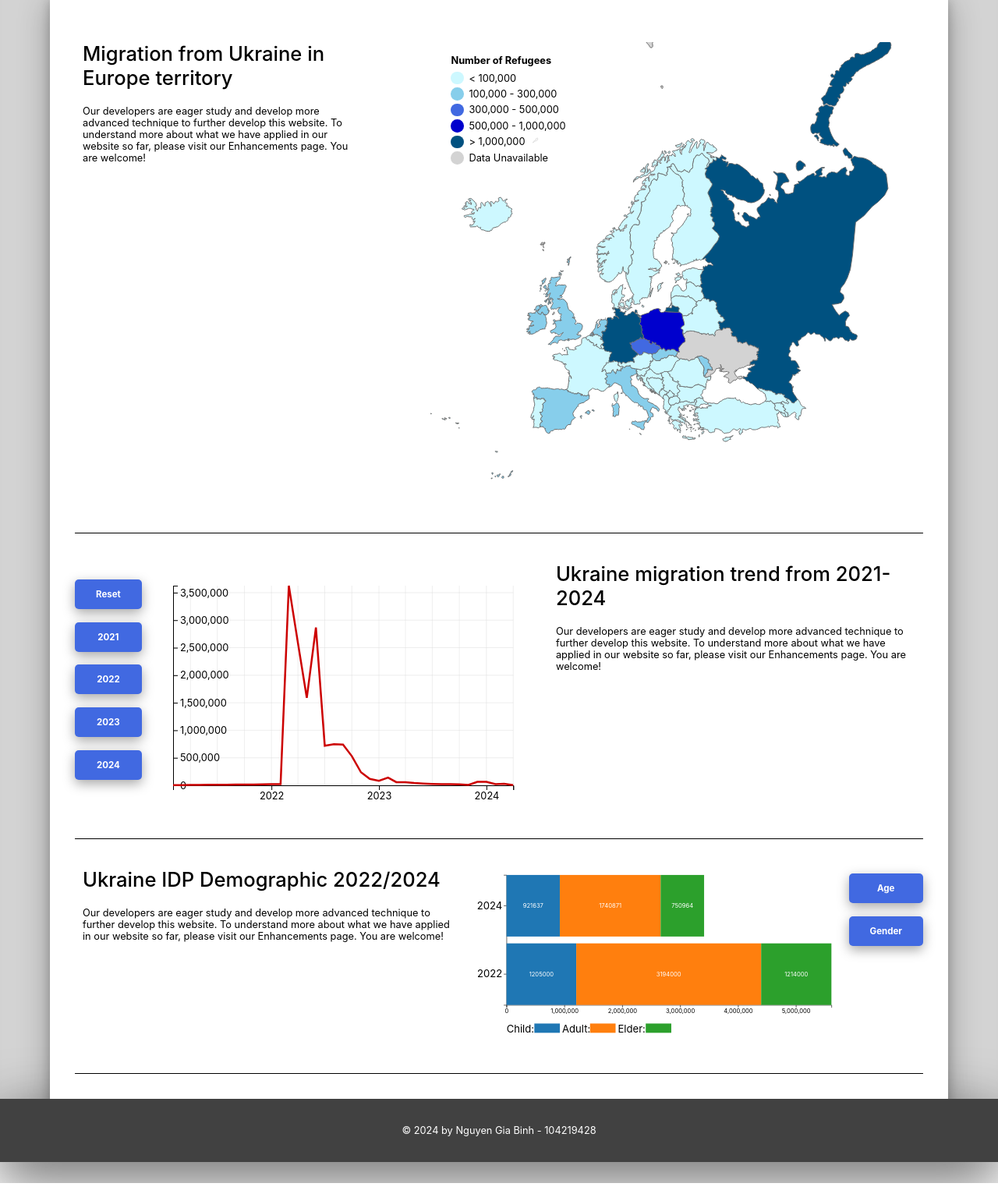
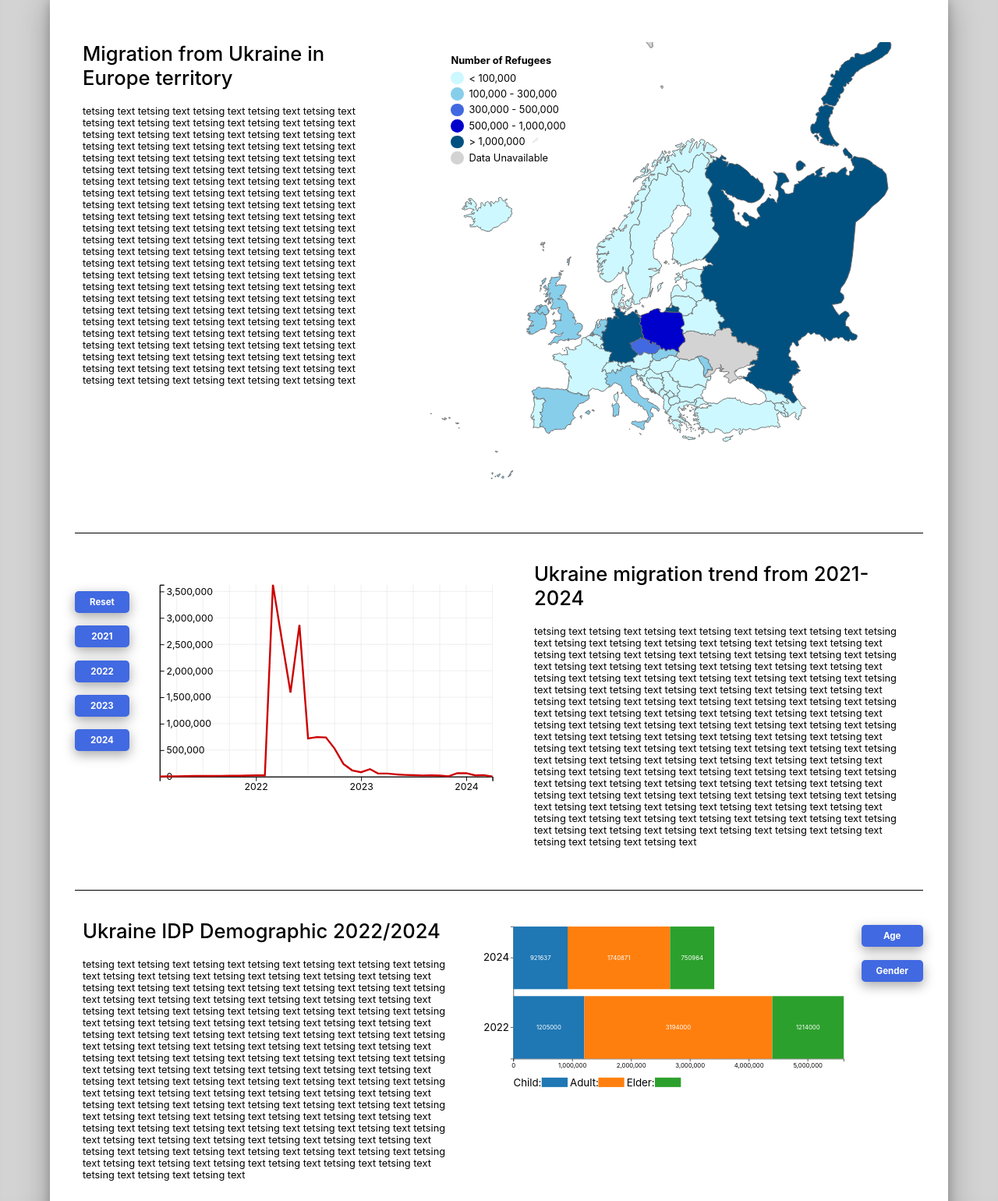
Before and after one commit to nguyengiabinh/SWIN-COS30045-DATA-VISUALIZATION, a plain HTML site: page testing/Main/index.html in a window 1280 px wide. Shown: the part 700-2240 px from the top of the page at 78% size. Before the commit the page ends 2217 px from the top, so only its background shows below. Drawn offline with nearby package versions, Linux system fonts and the light colour scheme.

Commit message:
update sizing

```diff
--- a/testing/Main/Line.js
+++ b/testing/Main/Line.js
@@ -7,21 +7,22 @@ var lineContainer = d3.select(".line-container");
 
 // Get the width and height of the line container
 var containerWidth = lineContainer.node().getBoundingClientRect().width;
+var buttonColumnHeight = d3.select(".buttons").node().getBoundingClientRect().height;
 
 // Adjust projection settings based on container dimensions
-var scale = containerWidth ; // Adjust the scale factor as needed
-// var w = containerWidth;
-// var h = 380; // Adjust the vertical translation factor as needed
+var scale = containerWidth; // Adjust the scale factor as needed
+
 var w = containerWidth;
-var h = containerHeight / 2; // Adjust the vertical translation factor as needed
+var h = buttonColumnHeight;
 
 // Append the SVG element to the map container div
 var svgline = lineContainer
   .append("svg")
   .attr("preserveAspectRatio", "xMidYMid meet")
   .attr("class", "img1")
-  .attr("width", w)
-  .attr("height", h) // Use viewBox instead of fixed width and height
+  .attr("viewBox", `0 0 ${containerWidth} ${h}`);
+//   .attr("width", w)
+//   .attr("height", h) // Use viewBox instead of fixed width and height
 
 
 //returning the value of date and number field
--- a/testing/Main/index.css
+++ b/testing/Main/index.css
@@ -192,7 +192,7 @@ html {
       border: 2px solid transparent;
       font-weight: bold;
       text-align: center;
-      padding: 10px 25px;
+      padding: 5px 17px;
       border-radius: 5px;
       transition: .5s;
     }
--- a/testing/Main/index.html
+++ b/testing/Main/index.html
@@ -37,9 +37,36 @@
         <!-- content column -->
         <div class="column">
           <h2>Migration from Ukraine in Europe territory</h2>
-          <p>Our developers are eager study and develop more advanced technique to further develop this website. To understand more about what we have applied in our website so far, please visit our Enhancements page. You are welcome!</p>
-          <!-- button with link to the enhancements page -->
-          <!-- <a href="enhancements.html" class="btn modi">Learn more</a> -->
+          <p>tetsing text tetsing text tetsing text tetsing text
+            tetsing text tetsing text tetsing text tetsing text
+            tetsing text tetsing text tetsing text tetsing text
+            tetsing text tetsing text tetsing text tetsing text
+            tetsing text tetsing text tetsing text tetsing text
+            tetsing text tetsing text tetsing text tetsing text
+            tetsing text tetsing text tetsing text tetsing text
+            tetsing text tetsing text tetsing text tetsing text
+            tetsing text tetsing text tetsing text tetsing text
+            tetsing text tetsing text tetsing text tetsing text
+            tetsing text tetsing text tetsing text tetsing text
+            tetsing text tetsing text tetsing text tetsing text
+            tetsing text tetsing text tetsing text tetsing text
+            tetsing text tetsing text tetsing text tetsing text
+            tetsing text tetsing text tetsing text tetsing text
+            tetsing text tetsing text tetsing text tetsing text
+            tetsing text tetsing text tetsing text tetsing text
+            tetsing text tetsing text tetsing text tetsing text
+            tetsing text tetsing text tetsing text tetsing text
+            tetsing text tetsing text tetsing text tetsing text
+            tetsing text tetsing text tetsing text tetsing text
+            tetsing text tetsing text tetsing text tetsing text
+            tetsing text tetsing text tetsing text tetsing text
+            tetsing text tetsing text tetsing text tetsing text
+            tetsing text tetsing text tetsing text tetsing text
+            tetsing text tetsing text tetsing text tetsing text
+            tetsing text tetsing text tetsing text tetsing text
+            tetsing text tetsing text tetsing text tetsing text
+            tetsing text tetsing text tetsing text tetsing text
+            tetsing text tetsing text tetsing text tetsing text </p>
         </div>
 
         <!-- image column -->
@@ -50,7 +77,8 @@
 
       <!-- section 2: enquire page introduction -->
       <section class="row">
-        <div id="buttons">
+        <div class="buttons">
+        </br>
         </br>
         </br>
           <button onclick="Reset()" class="btn modi">Reset</button>
@@ -69,13 +97,38 @@
       </div>
         <div class="column line-container">
         </div>
-
-
           <div class="column">
             <h2>Ukraine migration trend from 2021-2024</h2>
-            <p>Our developers are eager study and develop more advanced technique to further develop this website. To understand more about what we have applied in our website so far, please visit our Enhancements page. You are welcome!</p>
-            <!-- button with link to the enhancements page -->
-            <!-- <a href="enhancements.html" class="btn modi">Learn more</a> -->
+            <p>tetsing text tetsing text tetsing text tetsing text
+               tetsing text tetsing text tetsing text tetsing text
+               tetsing text tetsing text tetsing text tetsing text
+               tetsing text tetsing text tetsing text tetsing text
+               tetsing text tetsing text tetsing text tetsing text
+               tetsing text tetsing text tetsing text tetsing text
+               tetsing text tetsing text tetsing text tetsing text
+               tetsing text tetsing text tetsing text tetsing text
+               tetsing text tetsing text tetsing text tetsing text
+               tetsing text tetsing text tetsing text tetsing text
+               tetsing text tetsing text tetsing text tetsing text
+               tetsing text tetsing text tetsing text tetsing text
+               tetsing text tetsing text tetsing text tetsing text
+               tetsing text tetsing text tetsing text tetsing text
+               tetsing text tetsing text tetsing text tetsing text
+               tetsing text tetsing text tetsing text tetsing text
+               tetsing text tetsing text tetsing text tetsing text
+               tetsing text tetsing text tetsing text tetsing text
+               tetsing text tetsing text tetsing text tetsing text
+               tetsing text tetsing text tetsing text tetsing text
+               tetsing text tetsing text tetsing text tetsing text
+               tetsing text tetsing text tetsing text tetsing text
+               tetsing text tetsing text tetsing text tetsing text
+               tetsing text tetsing text tetsing text tetsing text
+               tetsing text tetsing text tetsing text tetsing text
+               tetsing text tetsing text tetsing text tetsing text
+               tetsing text tetsing text tetsing text tetsing text
+               tetsing text tetsing text tetsing text tetsing text
+               tetsing text tetsing text tetsing text tetsing text
+               tetsing text tetsing text tetsing text tetsing text </p>
           </div>
 
 
@@ -86,9 +139,36 @@
       <section class="row">
         <div class="column">
           <h2>Ukraine IDP Demographic 2022/2024</h2>
-          <p>Our developers are eager study and develop more advanced technique to further develop this website. To understand more about what we have applied in our website so far, please visit our Enhancements page. You are welcome!</p>
-          <!-- button with link to the enhancements page -->
-          <!-- <a href="enhancements.html" class="btn modi">Learn more</a> -->
+          <p>tetsing text tetsing text tetsing text tetsing text
+             tetsing text tetsing text tetsing text tetsing text
+             tetsing text tetsing text tetsing text tetsing text
+             tetsing text tetsing text tetsing text tetsing text
+             tetsing text tetsing text tetsing text tetsing text
+             tetsing text tetsing text tetsing text tetsing text
+             tetsing text tetsing text tetsing text tetsing text
+             tetsing text tetsing text tetsing text tetsing text
+             tetsing text tetsing text tetsing text tetsing text
+             tetsing text tetsing text tetsing text tetsing text
+             tetsing text tetsing text tetsing text tetsing text
+             tetsing text tetsing text tetsing text tetsing text
+             tetsing text tetsing text tetsing text tetsing text
+             tetsing text tetsing text tetsing text tetsing text
+             tetsing text tetsing text tetsing text tetsing text
+             tetsing text tetsing text tetsing text tetsing text
+             tetsing text tetsing text tetsing text tetsing text
+             tetsing text tetsing text tetsing text tetsing text
+             tetsing text tetsing text tetsing text tetsing text
+             tetsing text tetsing text tetsing text tetsing text
+             tetsing text tetsing text tetsing text tetsing text
+             tetsing text tetsing text tetsing text tetsing text
+             tetsing text tetsing text tetsing text tetsing text
+             tetsing text tetsing text tetsing text tetsing text
+             tetsing text tetsing text tetsing text tetsing text
+             tetsing text tetsing text tetsing text tetsing text
+             tetsing text tetsing text tetsing text tetsing text
+             tetsing text tetsing text tetsing text tetsing text
+             tetsing text tetsing text tetsing text tetsing text
+             tetsing text tetsing text tetsing text tetsing text </p>
         </div>
 
         <div class="column stacked-container">
```
